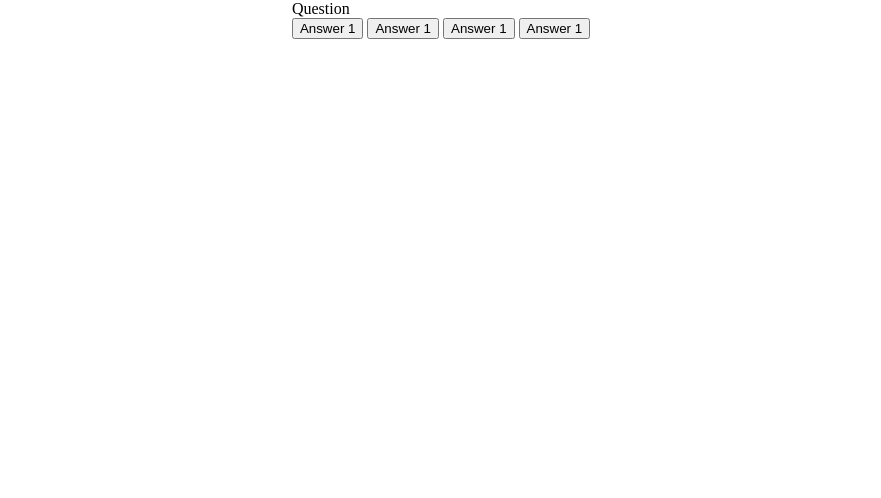
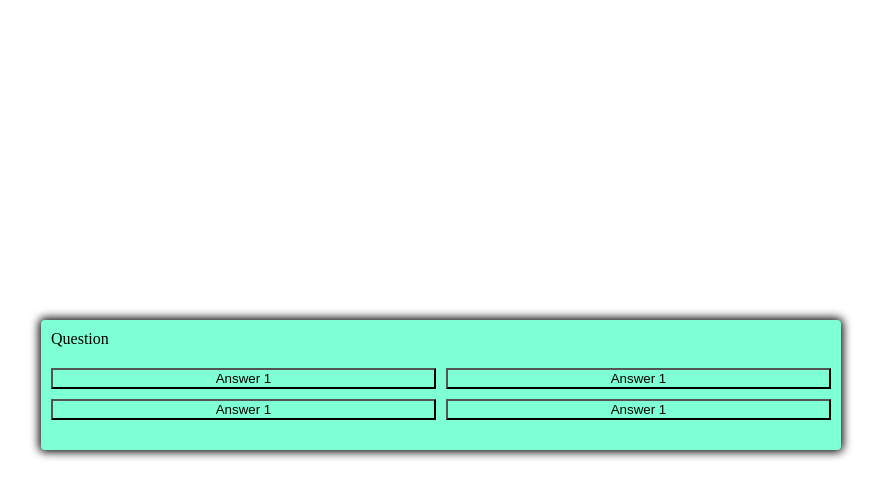
Before and after one commit to Ruben04Derksen/week04challenge, a plain HTML site: page 02-Challenge/Assets/index.html in a window 1280 px wide. Shown: the whole page, without its empty margins (199-1080 px from the left). Drawn offline with Linux system fonts and the light colour scheme.

Commit message:
center the question with color

```diff
--- a/02-Challenge/Assets/index.html
+++ b/02-Challenge/Assets/index.html
@@ -9,9 +9,9 @@
     <title>Week04 Challenge</title>
 </head>
 <body>
-    <div class="contaienr">
+    <div class="container">
         <div id="question">Question</div>
-            <div class ="answers" class=""selections>
+            <div id ="answers" class="selections">
                 <button class="button">Answer 1</button>
                 <button class="button">Answer 1</button>
                 <button class="button">Answer 1</button>
--- a/02-Challenge/Assets/styles.css
+++ b/02-Challenge/Assets/styles.css
@@ -2,21 +2,39 @@
     box-sizing: border-box;
     font-family: Gotham 'Lucida Sans', 'Lucida Sans Regular', 'Lucida Grande', 'Lucida Sans Unicode', Geneva, Verdana, sans-serif;
 }
+:root{
+    --hue-neutral: 200;
+}
 
 body{
+    --hue: var(--hue-neutral);
    padding: 0;
     margin: 0;
     display: flex;
     width: 100vw;
     justify-content: center;
     align-items: center;
+    background-color: hsl(var(--hue), 100% 20%);
 }
 
 .container{
+    margin-top: 25%;
     width: 800px;
     max-width: 80%;
-    background-color: aquamarine;
+    background-color:aquamarine;
     border-radius: 4px;
     padding: 10px;
     box-shadow: 0 0 10px 2px;
 }
+
+.selections{
+    display: grid;
+    grid-template-columns: repeat(2, auto);
+    gap: 10px;
+    margin: 20px 0;
+}
+
+.button{
+    --hue: var(--hue-neutral);
+background-color: hsl(var(--hue), 100% 50%);
+}
```
